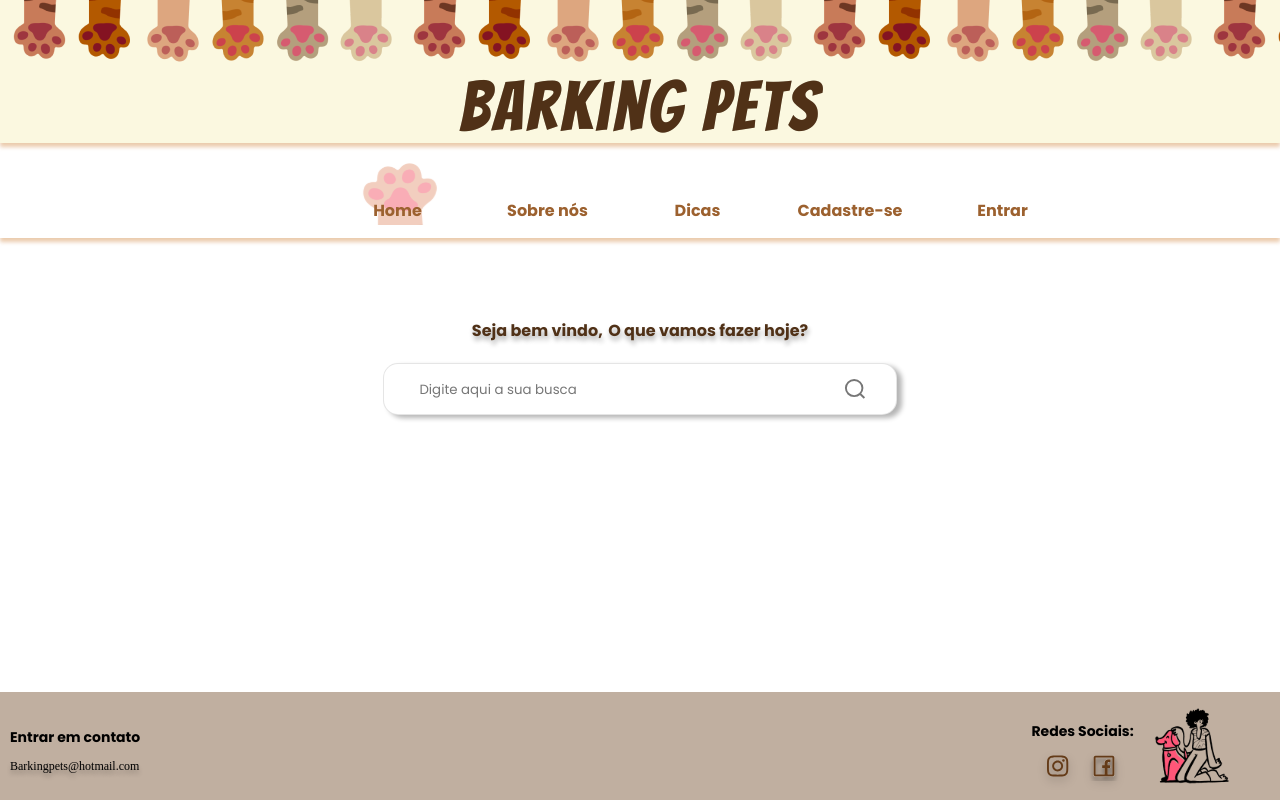
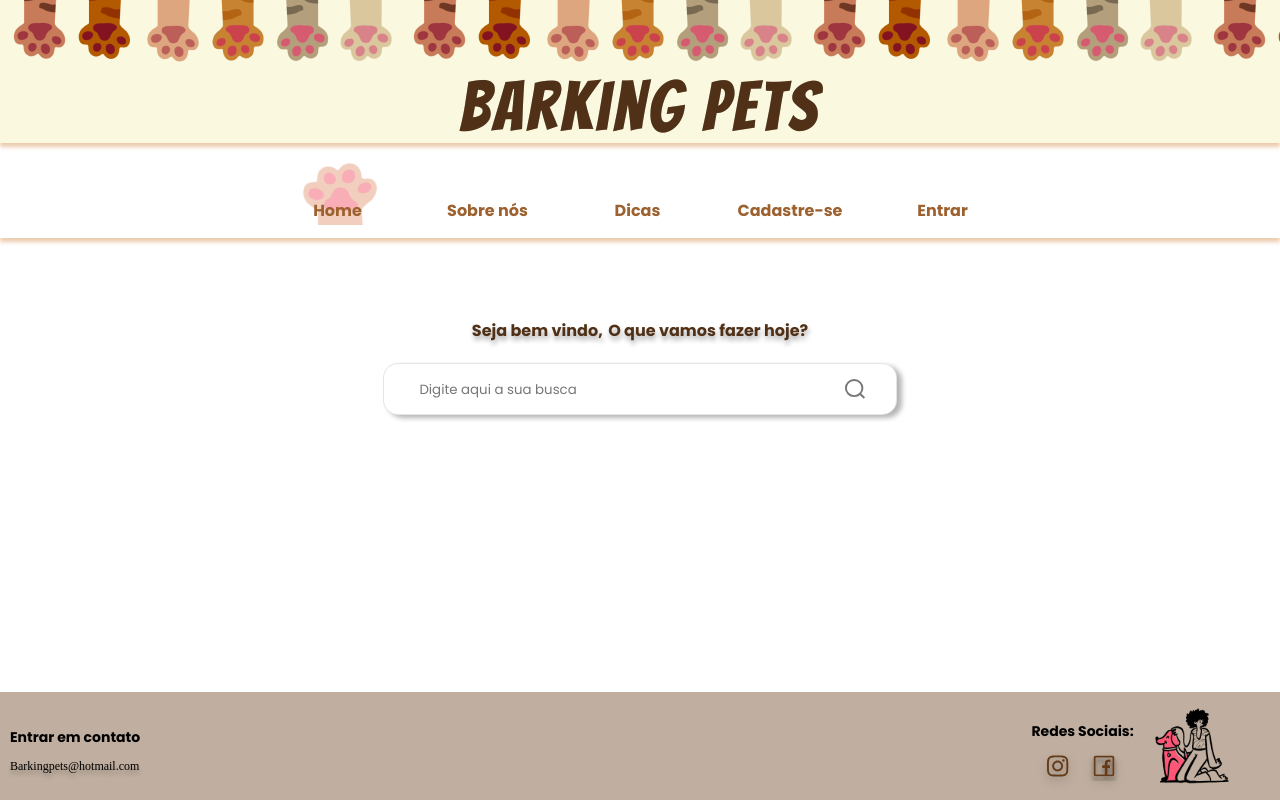
Before and after one commit to estartandodevs-course/barking-pets, a React (Create React App) app: page / in a window 1280 px wide. Built offline with nearby package versions, Linux system fonts and the light colour scheme.

Commit message:
retirado o padding para centralizar melhor o menu desktop

```diff
--- a/src/components/MenuDesktop/style.scss
+++ b/src/components/MenuDesktop/style.scss
@@ -2,7 +2,7 @@
   display: none;
   flex-direction: row;
   gap: 50px;
-  padding: 0px 0 0px 120px;
+
   justify-content: center;
   box-shadow: 0px 4px 4px rgba(214, 149, 88, 0.49);
 
```
